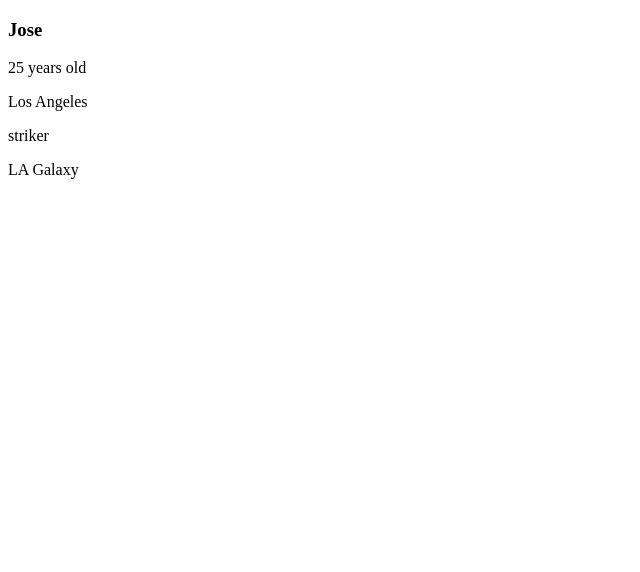
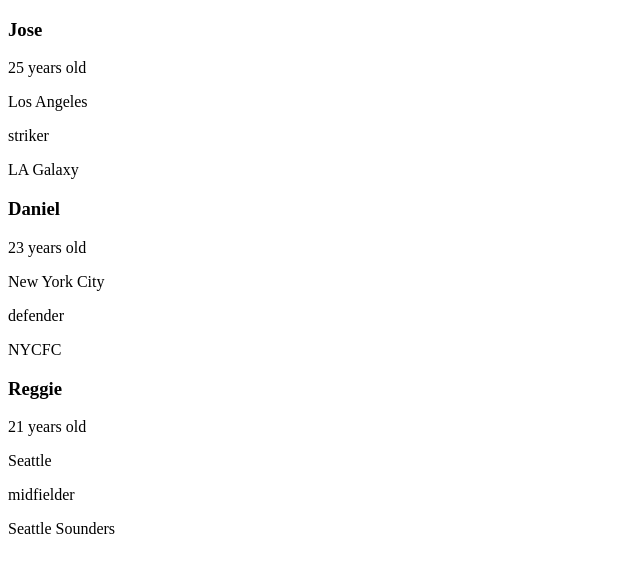
Before and after one commit to chad-cervantes/cpnt262-a5-components-and-props, a SvelteKit app: page / in a window 1280 px wide. Shown: the top 572 px of the page, without its empty margins (0-640 px from the left). Built offline with nearby package versions, Linux system fonts and the light colour scheme.

Commit message:
made 2 extra card objects and rendered their info

```diff
--- a/src/routes/+page.svelte
+++ b/src/routes/+page.svelte
@@ -3,15 +3,29 @@
   import Card from '../lib/components/Card.svelte';
 
   //Card object array
-  const cardObj = {
-    name: 'Jose',
+  const cardObj = [
+    {name: 'Jose',
     age:'25 years old',
     location: 'Los Angeles',
     position: 'striker',
-    team: 'LA Galaxy'
-  };
+    team: 'LA Galaxy'},
+
+    {name: 'Daniel',
+    age:'23 years old',
+    location: 'New York City',
+    position: 'defender',
+    team: 'NYCFC'},
+
+    {name: 'Reggie',
+    age:'21 years old',
+    location: 'Seattle',
+    position: 'midfielder',
+    team: 'Seattle Sounders'}
+  ];
 
 </script>
 
-<!--Rendered card components-->
-<Card {...cardObj} />
+<!--For each loop-->
+{#each cardObj as card}
+  <Card {...card} />
+{/each}
```
